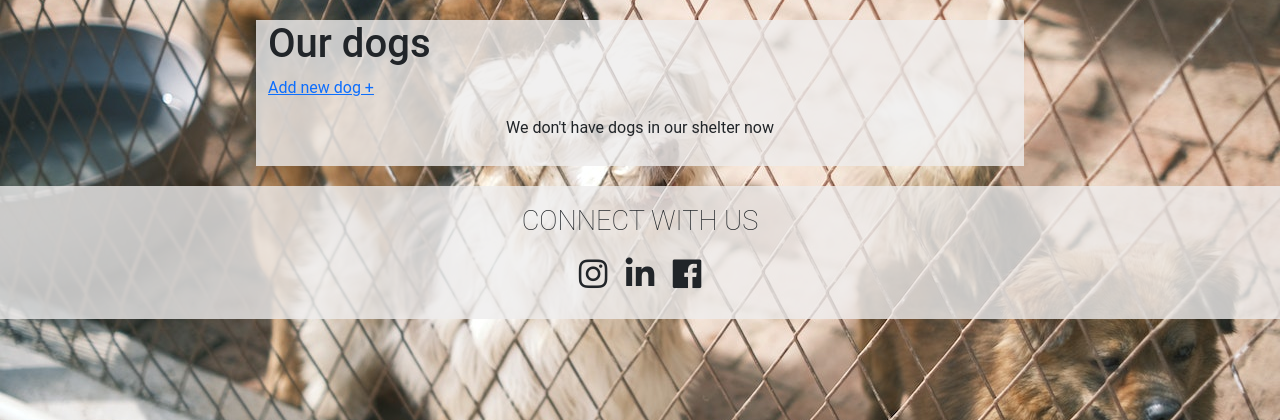
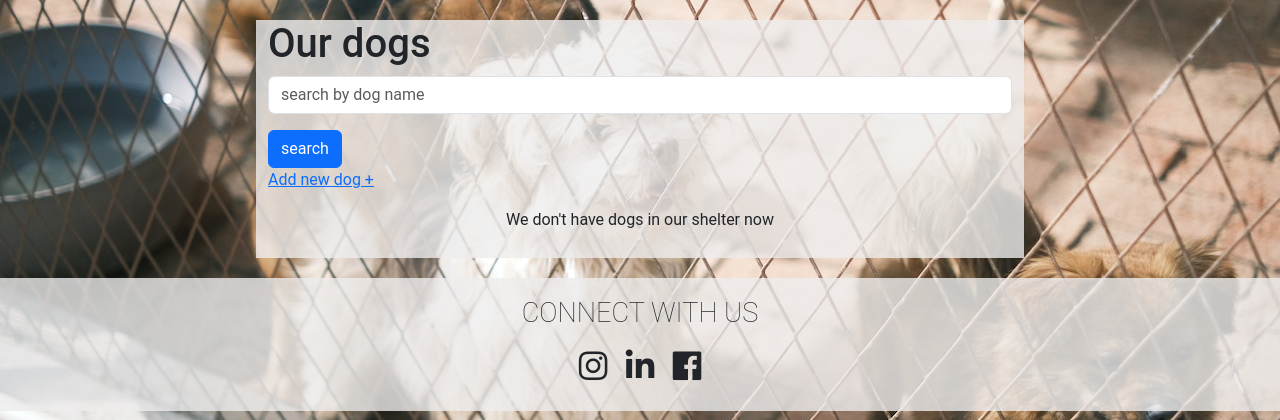
Before and after one commit to OksanaAdamchuk/dog-shelter, a Django app: page /shelter/dogs/ in a window 1280 px wide. Shown: the part 168-588 px from the top of the page. Run offline with Django 4.2, Linux system fonts and the light colour scheme; data that the repository does not hold is empty; some libraries are stand-ins or nearby versions.

Commit message:
add search fields for caretaker and dog list templates

```diff
--- a/shelter/forms.py
+++ b/shelter/forms.py
@@ -37,3 +37,21 @@ class BreedSearchForm(forms.Form):
         label="",
         widget=forms.TextInput(attrs={"placeholder": "search by breed name"})
     )
+
+
+class CaretakerSearchForm(forms.Form):
+    username = forms.CharField(
+        max_length=100,
+        required=False,
+        label="",
+        widget=forms.TextInput(attrs={"placeholder": "search by username"})
+    )
+
+
+class DogSearchForm(forms.Form):
+    name = forms.CharField(
+        max_length=100,
+        required=False,
+        label="",
+        widget=forms.TextInput(attrs={"placeholder": "search by dog name"})
+    )
--- a/shelter/urls.py
+++ b/shelter/urls.py
@@ -21,6 +21,7 @@ from shelter.views import (
     VaccineUpdateView,
     VaccineListView,
     VaccinationCreateView,
+    VaccinationDeleteView,
     VaccinationUpdateView,
     index
 )
@@ -83,7 +84,16 @@ urlpatterns = [
     path(
         "vaccination/create/<int:dog_id>/", VaccinationCreateView.as_view(), name="vaccination-create"
     ),
-
+    path(
+        "vaccination/update/<int:dog_id>/<int:pk>/",
+        VaccinationUpdateView.as_view(),
+        name="vaccination-update"
+    ),
+    path(
+        "vaccination/delete/<int:dog_id>/<int:pk>/",
+        VaccinationDeleteView.as_view(),
+        name="vaccination-delete"
+    ),
 ]
 
 app_name = "shelter"
--- a/shelter/views.py
+++ b/shelter/views.py
@@ -5,7 +5,8 @@ from django.shortcuts import get_object_or_404, redirect, render
 from django.urls import reverse, reverse_lazy
 from django.views import generic
 from django.contrib.auth.mixins import LoginRequiredMixin
-from shelter.forms import BreedSearchForm, CaretakerCreationForm, DogForm
+from django.contrib.auth import get_user_model
+from shelter.forms import BreedSearchForm, CaretakerCreationForm, CaretakerSearchForm, DogForm, DogSearchForm
 
 from shelter.models import Breed, Caretaker, Dog, Vaccination, Vaccine
 
@@ -52,12 +53,18 @@ class BreedDetailView(generic.DetailView):
 class BreedCreateView(LoginRequiredMixin, generic.CreateView):
     model = Breed
     fields = "__all__"
-    success_url = reverse_lazy("shelter:breed-list")
+
+    def get_success_url(self):
+        return self.object.get_absolute_url()
+
 
 
 class BreedUpdateView(LoginRequiredMixin, generic.UpdateView):
     model = Breed
     fields = "__all__"
+
+    def get_success_url(self):
+        return self.object.get_absolute_url()
 
 
 class BreedDeleteView(LoginRequiredMixin, generic.DeleteView):
@@ -91,7 +98,23 @@ class DogListView(generic.ListView):
     model = Dog
     context_object_name = "dog_list"
     paginate_by = 10
-    queryset = Dog.objects.select_related("breed")
+
+    def get_context_data(self, **kwargs: Any) -> Dict[str, Any]:
+        context = super(DogListView, self).get_context_data(**kwargs)
+        name = self.request.GET.get("name", "")
+        context["search_form"] = DogSearchForm(initial={
+              "name": name
+        })
+        return context
+
+    def get_queryset(self) -> QuerySet[Any]:
+        queryset = Dog.objects.select_related("breed")
+        form = DogSearchForm(self.request.GET)
+        if form.is_valid():
+            return queryset.filter(
+                name__icontains=form.cleaned_data["name"]
+            )
+        return queryset
 
 
 class DogDetailView(generic.DetailView):
@@ -108,13 +131,17 @@ class DogDetailView(generic.DetailView):
 class DogCreateView(LoginRequiredMixin, generic.CreateView):
     model = Dog
     form_class = DogForm
-    success_url = reverse_lazy("shelter:dog-list")
+
+    def get_success_url(self):
+        return self.object.get_absolute_url()
 
 
 class DogUpdateView(LoginRequiredMixin, generic.UpdateView):
     model = Dog
     form_class = DogForm
-    success_url = reverse_lazy("shelter:dog-list")
+
+    def get_success_url(self):
+        return self.object.get_absolute_url()
 
 
 class DogDeleteView(LoginRequiredMixin, generic.DeleteView):
@@ -127,6 +154,23 @@ class CaretakerListView(LoginRequiredMixin, generic.ListView):
     paginate_by = 15
     context_object_name = "caretaker_list"
 
+    def get_context_data(self, **kwargs: Any) -> Dict[str, Any]:
+        context = super(CaretakerListView, self).get_context_data(**kwargs)
+        username = self.request.GET.get("username", "")
+        context["search_form"] = CaretakerSearchForm(initial={
+              "username": username
+        })
+        return context
+
+    def get_queryset(self) -> QuerySet[Any]:
+        queryset = get_user_model().objects.all()
+        form = CaretakerSearchForm(self.request.GET)
+        if form.is_valid():
+            return queryset.filter(
+                username__icontains=form.cleaned_data["username"]
+            )
+        return queryset
+
 
 class CaretakerDetailView(LoginRequiredMixin, generic.DetailView):
     model = Caretaker
@@ -135,13 +179,19 @@ class CaretakerDetailView(LoginRequiredMixin, generic.DetailView):
 class CaretakerCreateView(generic.CreateView):
     model = Caretaker
     form_class = CaretakerCreationForm
-    success_url = reverse_lazy("shelter:caretaker-list")
+
+    def get_success_url(self):
+        return self.object.get_absolute_url()
+
+
 
 
 class CaretakerUpdateView(LoginRequiredMixin, generic.UpdateView):
     model = Caretaker
     form_class = CaretakerCreationForm
-    success_url = reverse_lazy("shelter:caretaker-list")
+
+    def get_success_url(self):
+        return self.object.get_absolute_url()
 
 
 class CaretakerDeleteView(LoginRequiredMixin, generic.DeleteView):
@@ -152,7 +202,11 @@ class CaretakerDeleteView(LoginRequiredMixin, generic.DeleteView):
 class VaccinationCreateView(LoginRequiredMixin, generic.CreateView):
     model = Vaccination
     fields = ["vaccine", "vaccination_date"]
-    success_url = reverse_lazy("shelter:dog-list")
+
+    def get_success_url(self):
+        dog = self.object.dog
+
+        return dog.get_absolute_url()
 
     def form_valid(self, form):
         dog_id = self.kwargs["dog_id"]
@@ -165,15 +219,18 @@ class VaccinationCreateView(LoginRequiredMixin, generic.CreateView):
         context = super().get_context_data(**kwargs)
         dog_id = self.kwargs["dog_id"]
         dog = get_object_or_404(Dog, id=dog_id)
-        context["dog_id"] = dog_id
-        context["dog_name"] = dog.name
+        context["dog"] = dog
         return context
 
 
 class VaccinationUpdateView(LoginRequiredMixin, generic.UpdateView):
     model = Vaccination
     fields = ["vaccine", "vaccination_date"]
-    success_url = reverse_lazy("shelter:dog-list")
+
+    def get_success_url(self):
+        dog = self.object.dog
+
+        return dog.get_absolute_url()
 
     def form_valid(self, form):
         dog_id = self.kwargs["dog_id"]
@@ -186,6 +243,25 @@ class VaccinationUpdateView(LoginRequiredMixin, generic.UpdateView):
         context = super().get_context_data(**kwargs)
         dog_id = self.kwargs["dog_id"]
         dog = get_object_or_404(Dog, id=dog_id)
-        context["dog_id"] = dog_id
-        context["dog_name"] = dog.name
+        context["dog"] = dog
         return context
+
+    def get_queryset(self):
+        dog_id = self.kwargs["dog_id"]
+        return super().get_queryset().filter(dog_id=dog_id)
+
+
+class VaccinationDeleteView(LoginRequiredMixin, generic.DeleteView):
+    model = Vaccination
+
+    def get_success_url(self):
+        dog = self.object.dog
+
+        return dog.get_absolute_url()
+
+    def get_context_data(self, **kwargs):
+        context = super().get_context_data(**kwargs)
+        dog_id = self.kwargs["dog_id"]
+        dog = get_object_or_404(Dog, id=dog_id)
+        context["dog"] = dog
+        return context
--- a/static/css/styles.css
+++ b/static/css/styles.css
@@ -150,3 +150,7 @@ footer p:last-child {
   justify-content: center;
   flex-wrap: wrap;
 }
+
+.form-inline {
+  display: inline;
+}
--- /dev/null
+++ b/templates/includes/search_form.html
@@ -0,0 +1,6 @@
+{% load crispy_forms_filters %}
+
+<form action="" method="get" class="form-inline">
+    {{ search_form|crispy }}
+    <input type="submit" value="search" class="btn btn-primary">
+</form>
--- a/templates/shelter/breed_form.html
+++ b/templates/shelter/breed_form.html
@@ -14,7 +14,7 @@
     {{ form|crispy }}
     <input type="submit" value="Submit" class="btn btn-secondary">
     {% if object %}
-      <a href="{% url 'shelter:breed-detail' pk=breed.id %}" class="btn btn-secondary">Cancel</a>
+      <a href="{{ breed.get_absolute_url }}" class="btn btn-secondary">Cancel</a>
     {% else %}
     <a href="{% url 'shelter:breed-list' %}" class="btn btn-secondary">Cancel</a>
     {% endif %}
--- a/templates/shelter/dog_detail.html
+++ b/templates/shelter/dog_detail.html
@@ -21,7 +21,8 @@
           {% for vaccination in vaccinations %}
             {% if vaccine == vaccination.vaccine %}
               <li> {{ vaccine }}. Vaccinated at {{ vaccination.vaccination_date }}
-
+                <a href="{% url 'shelter:vaccination-update' dog_id=dog.pk pk=vaccination.pk %}" class="btn btn-secondary">Update</a>
+                <a href="{% url 'shelter:vaccination-delete' dog_id=dog.pk pk=vaccination.pk %}" class="btn btn-danger">Delete</a>
               </li>
             {% endif %}
           {% endfor %}
--- a/templates/shelter/dog_list.html
+++ b/templates/shelter/dog_list.html
@@ -6,6 +6,9 @@
 
 {% block content %}
   <h1>Our dogs</h1>
+  {% block search_form %}
+    {% include "includes/search_form.html" %}
+  {% endblock %}
   <p><a href="{% url 'shelter:dog-create' %}">Add new dog +</a></p>
   <div class="card-container">
   {% if dog_list %}
--- a/templates/shelter/vaccination_form.html
+++ b/templates/shelter/vaccination_form.html
@@ -8,13 +8,13 @@
 
 {% block content %}
 
-  <h1>{{ object|yesno:"Update,Create new" }} vaccination for {{ dog_name }}</h1>
+  <h1>{{ object|yesno:"Update,Create new" }} vaccination for {{ dog.name }}</h1>
   <form action="" method="post" novalidate>
     {% csrf_token %}
     {{ form|crispy }}
     <input type="submit" value="Submit" class="btn btn-secondary">
     {% if object %}
-      <a href="{% url 'shelter:dog-detail' pk=dog.id %}" class="btn btn-secondary">Cancel</a>
+      <a href="{{ dog.get_absolute_url }}" class="btn btn-secondary">Cancel</a>
     {% else %}
     <a href="{% url 'shelter:dog-list' %}" class="btn btn-secondary">Cancel</a>
     {% endif %}
--- a/templates/shelter/vaccine_list.html
+++ b/templates/shelter/vaccine_list.html
@@ -6,6 +6,9 @@
 
 {% block content %}
   <h1>Vaccines list</h1>
+  <p>
+    <a href="{% url 'shelter:vaccine-create' %}">add new</a>
+  </p>
   {% if vaccine_list %}
   <p>In our shelter we vaccinate our dogs with next vaccines:</p>
   <ul>
```
Also changed, not shown: shelter/models.py (+12 -0 lines), templates/shelter/breed_list.html (+4 -6 lines), templates/shelter/caretaker_list.html (+5 -2 lines), templates/shelter/vaccination_confirm_delete.html (added, +17 -0 lines).
